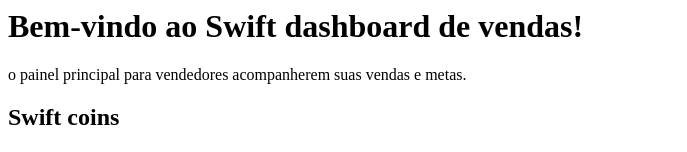
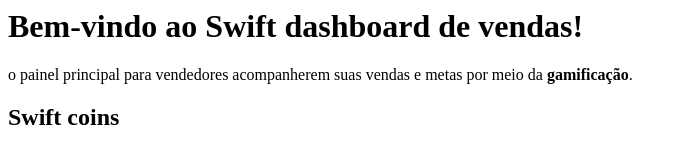
Before and after one commit to VictorBasso36/Swift-Fiap-ADS, a plain HTML site: page dashboard/inicio/index.html in a window 1280 px wide. Shown: the top 152 px of the page, without its empty margins (0-687 px from the left). Drawn offline with Linux system fonts and the light colour scheme; files whose address does not match are found by name.

Commit message:
fix: items

```diff
--- a/dashboard/inicio/index.html
+++ b/dashboard/inicio/index.html
@@ -1,6 +1,6 @@
 <header>
     <h1>Bem-vindo ao <span>Swift</span> dashboard de vendas! </h1>
-    <p>o painel principal para vendedores acompanherem suas vendas e metas.</p>
+    <p>o painel principal para vendedores acompanherem suas vendas e metas por meio da <strong style="color: var(--corlaranja);">gamificação</strong>.</p>
 </header>
 
 <section>
```
Also changed, not shown: dashboard/index.html (+1 -1 lines).
